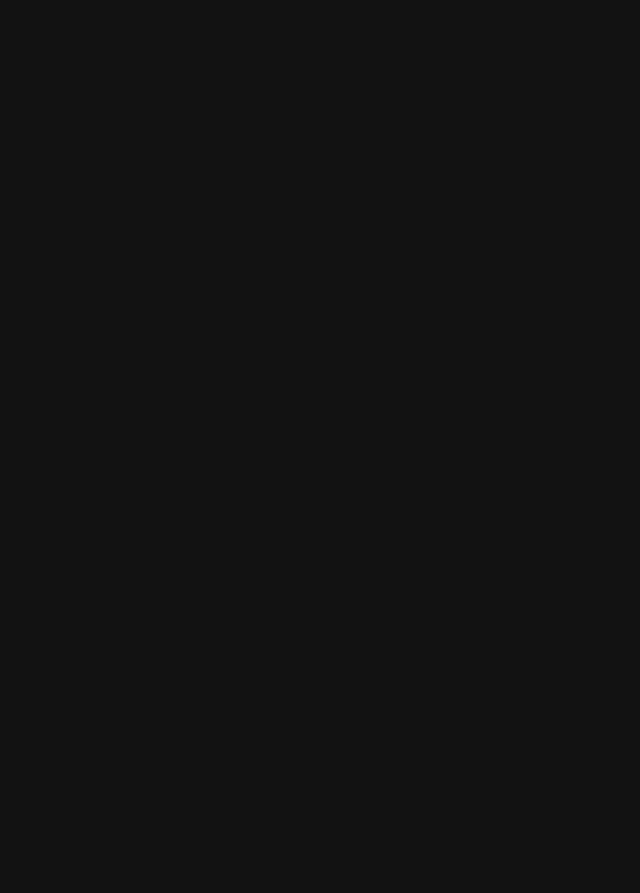
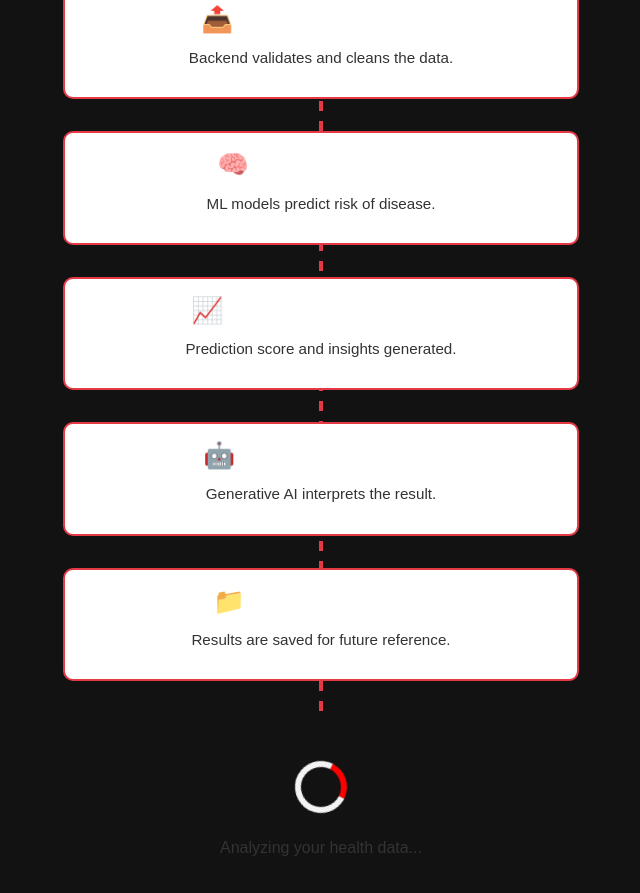
Before and after one commit to Kartik-Ranaut/Arogyadarshi, a React (Create React App) app: page / in a window 1280 px wide. Shown: the part 2580-3473 px from the top of the page, without its empty margins (319-959 px from the left). Before the commit the page ends 2303 px from the top, so only its background shows below. Built offline with nearby package versions, Linux system fonts and the light colour scheme.

Commit message:
Added flow and loader

```diff
--- /dev/null
+++ b/src/Components/DataFlowTimeline.js
@@ -0,0 +1,42 @@
+import React from "react";
+import "./dataFlowTimeline.css";
+
+export default function DataFlowTimeline() {
+  const steps = [
+    { title: "📝 Input Data", desc: "User enters health-related details." },
+    {
+      title: "📤 Data Processing",
+      desc: "Backend validates and cleans the data.",
+    },
+    { title: "🧠 ML Prediction", desc: "ML models predict risk of disease." },
+    {
+      title: "📈 Result Generation",
+      desc: "Prediction score and insights generated.",
+    },
+    {
+      title: "🤖 AI Interpretation",
+      desc: "Generative AI interprets the result.",
+    },
+    {
+      title: "📁 History Stored",
+      desc: "Results are saved for future reference.",
+    },
+  ];
+
+  return (
+    <div className="timeline-wrapper">
+      <h2 className="timeline-title">🔄 How Your Data Flows in Arogyadarshi</h2>
+      <div className="timeline-container">
+        {steps.map((step, index) => (
+          <div className="timeline-step" key={index}>
+            <div className="timeline-icon">{step.title}</div>
+            <p className="timeline-desc">{step.desc}</p>
+            {index !== steps.length - 1 && (
+              <div className="timeline-arrow">→</div>
+            )}
+          </div>
+        ))}
+      </div>
+    </div>
+  );
+}
--- a/src/Components/Diabetes.js
+++ b/src/Components/Diabetes.js
@@ -1,8 +1,13 @@
 import React, { useState } from "react";
 import "./diabetes.css";
-import { hasFormSubmit } from "@testing-library/user-event/dist/utils";
+import Loader from "./Loader";
+import DataFlowTimeline from "./DataFlowTimeline"; // newly added for data flow animation
+
 export default function Diabetes() {
   const [result, setresult] = useState(null);
+  const [isLoading, setIsLoading] = useState(false);
+  const [showTimeline, setShowTimeline] = useState(false);
+
   const labels = [
     { key: "Pregnancies", label: "Number of Pregnancies" },
     { key: "Glucose", label: "Glucose Level" },
@@ -13,44 +18,7 @@ export default function Diabetes() {
     { key: "DiabetesPedigreeFunction", label: "Diabetes Pedigree Function" },
     { key: "Age", label: "Age (years)" },
   ];
-  const submitForm = async (event) => {
-    event.preventDefault();
-    let newErrors = "";
-    Object.keys(data).forEach((key) => {
-      if (data[key] == "") {
-        newErrors += `${key}, `;
-      }
-    });
-    if (Object.keys(newErrors).length > 0) {
-      alert("Please add :" + newErrors + "");
-      return;
-    }
-    console.log("wait..");
-    const formattedData = Object.fromEntries(
-      Object.entries(data).map(([key, value]) => [
-        key,
-        isNaN(value) ? value : Number(value),
-      ])
-    );
-    try {
-      const response = await fetch(
-        "https://disease-prediction-api-2tmy.onrender.com/diabetespredict",
-        {
-          method: "POST",
-          headers: {
-            "Content-Type": "application/json",
-          },
-          body: JSON.stringify(formattedData), // Send converted data
-        }
-      );
-      const data = await response.json();
-      console.log("Prediction Result:", data);
-      setresult(data);
-    } catch (error) {
-      console.error("Error:", error);
-      alert("Error making request. Please try again.");
-    }
-  };
+
   const [data, setdata] = useState({
     Pregnancies: "",
     Glucose: "",
@@ -61,15 +29,66 @@ export default function Diabetes() {
     DiabetesPedigreeFunction: "",
     Age: "",
   });
+
   const handleChange = (e) => {
     setdata({
       ...data,
       [e.target.name]: e.target.value,
     });
   };
+
+  const submitForm = async (event) => {
+    event.preventDefault();
+
+    let newErrors = "";
+    Object.keys(data).forEach((key) => {
+      if (data[key] === "") {
+        newErrors += `${key}, `;
+      }
+    });
+
+    if (newErrors.length > 0) {
+      alert("Please add: " + newErrors);
+      return;
+    }
+
+    const formattedData = Object.fromEntries(
+      Object.entries(data).map(([key, value]) => [
+        key,
+        isNaN(value) ? value : Number(value),
+      ])
+    );
+
+    try {
+      setIsLoading(true);
+      setShowTimeline(true);
+
+      const response = await fetch(
+        "https://disease-prediction-api-2tmy.onrender.com/diabetespredict",
+        {
+          method: "POST",
+          headers: {
+            "Content-Type": "application/json",
+          },
+          body: JSON.stringify(formattedData),
+        }
+      );
+
+      const data = await response.json();
+      setresult(data);
+      setShowTimeline(true);
+    } catch (error) {
+      console.error("Error:", error);
+      alert("Error making request. Please try again.");
+    } finally {
+      setIsLoading(false);
+    }
+  };
+
   return (
     <form className="datafielddiab" onSubmit={submitForm}>
       <p className="diabhead">Diabetes Prediction User Interface Using ML</p>
+
       <div className="inputfield">
         {Object.keys(data).map((key, index) => (
           <div key={key} className="box">
@@ -84,22 +103,23 @@ export default function Diabetes() {
           </div>
         ))}
       </div>
+
       <input type="submit" className="submitForm" value="Get Result" />
 
-      <div>
-        {result ? (
-          <div>
-            {result.prediction[0] ? (
-              <p>You may have diabetes.</p>
-            ) : (
-              <p>You have a lower chance of having diabetes.</p>
-            )}
-            <p>{`The probability of having diabetes is: ${result.probability}%`}</p>
-          </div>
-        ) : (
-          <div></div>
-        )}
-      </div>
+      {isLoading && <Loader />}
+
+      {!isLoading && result && (
+        <div className="result-display">
+          <p>
+            {result.prediction[0]
+              ? "Your health data suggests a higher chance of diabetes. We recommend consulting a healthcare professional."
+              : "Your results suggest a lower risk of diabetes. Keep maintaining a healthy lifestyle!"}
+          </p>
+          <p>{`The probability of you having diabetes is: ${result.probability}%`}</p>
+        </div>
+      )}
+
+      {showTimeline && <DataFlowTimeline />}
     </form>
   );
 }
--- a/src/Components/Home.js
+++ b/src/Components/Home.js
@@ -3,6 +3,8 @@ import React from "react";
 import "./home.css";
 import HeartImg from "./Heart.jpg";
 import DiabetesImg from "./Diabetes.jpeg"
+import DataFlowTimeline from "./DataFlowTimeline";
+import Loader from "./Loader";
 import { useNavigate } from "react-router-dom";
 
 export default function Home() {
@@ -57,7 +59,7 @@ export default function Home() {
         </div>
 
         <div className="info-box">
-          <img src={DiabetesImg} alt="image aa jayegi bhai" className="info-image" />
+          <img src={DiabetesImg} alt="Diabetes" className="info-image" />
           <h2>Diabetes</h2>
           <p>
             Diabetes is a chronic disease that affects how your body turns food
@@ -163,6 +165,8 @@ export default function Home() {
         onClick={() => navigate("/get-started")}>
         🚀 Get Started
       </button>
+      <DataFlowTimeline/>
+      <Loader></Loader>
     </div>
   );
 }
--- /dev/null
+++ b/src/Components/Loader.js
@@ -0,0 +1,11 @@
+import React from "react";
+import "./loader.css";
+
+export default function Loader({ message = "Analyzing your health data..." }) {
+  return (
+    <div className="loader-section">
+      <div className="spinner"></div>
+      <p className="loader-text">{message}</p>
+    </div>
+  );
+}
--- /dev/null
+++ b/src/Components/dataFlowTimeline.css
@@ -0,0 +1,97 @@
+.timeline-wrapper {
+  text-align: center;
+  margin: 2rem auto;
+  max-width: 600px;
+  padding: 1rem;
+}
+
+.timeline-title {
+  font-size: 1.8rem;
+  font-weight: bold;
+  margin-bottom: 2rem;
+  color: #e63946;
+}
+
+.timeline-container {
+  position: relative;
+  display: flex;
+  flex-direction: column;
+  align-items: center;
+}
+
+.timeline-container::before {
+  content: '';
+  position: absolute;
+  left: 50%;
+  top: 0;
+  bottom: 0;
+  width: 4px;
+  background: repeating-linear-gradient(
+    to bottom,
+    #e63946,
+    #e63946 10px,
+    transparent 10px,
+    transparent 20px
+  );
+  transform: translateX(-50%);
+  z-index: 0;
+}
+
+.timeline-step {
+  background-color: #fff;
+  border: 2px solid #e63946;
+  border-radius: 10px;
+  padding: 1rem;
+  width: 80%;
+  margin-bottom: 2rem;
+  text-align: center;
+  position: relative;
+  z-index: 1;
+  animation: fadeSlideUp 1s ease forwards;
+  opacity: 0;
+}
+
+.timeline-step:nth-child(1) {
+  animation-delay: 0.1s;
+}
+.timeline-step:nth-child(2) {
+  animation-delay: 0.2s;
+}
+.timeline-step:nth-child(3) {
+  animation-delay: 0.3s;
+}
+.timeline-step:nth-child(4) {
+  animation-delay: 0.4s;
+}
+.timeline-step:nth-child(5) {
+  animation-delay: 0.5s;
+}
+.timeline-step:nth-child(6) {
+  animation-delay: 0.6s;
+}
+
+@keyframes fadeSlideUp {
+  0% {
+    opacity: 0;
+    transform: translateY(40px);
+  }
+  100% {
+    opacity: 1;
+    transform: translateY(0);
+  }
+}
+
+.timeline-icon {
+  font-size: 1.6rem;
+  font-weight: bold;
+  margin-bottom: 0.5rem;
+}
+
+.timeline-desc {
+  font-size: 0.95rem;
+  color: #333;
+}
+
+.timeline-arrow {
+  display: none; /* Since vertical line replaces arrow */
+}
--- a/src/Components/getStarted.css
+++ b/src/Components/getStarted.css
@@ -24,7 +24,7 @@
 }
 
 .wizard-step:hover {
-  transform: scale(1.05);
+  transform: scale(1.03);
 }
 
 .wizard-step h2 {
--- /dev/null
+++ b/src/Components/loader.css
@@ -0,0 +1,28 @@
+/* Components/loader.css */
+.loader-section {
+  display: flex;
+  flex-direction: column;
+  align-items: center;
+  margin-top: 20px;
+}
+
+.spinner {
+  border: 6px solid #f3f3f3;
+  border-top: 6px solid #ff0000;
+  border-radius: 50%;
+  width: 40px;
+  height: 40px;
+  animation: spin 1s linear infinite;
+  margin-bottom: 10px;
+}
+
+@keyframes spin {
+  0% { transform: rotate(0deg); }
+  100% { transform: rotate(360deg); }
+}
+
+.loader-text {
+  font-size: 16px;
+  font-weight: 500;
+  color: #333;
+}
```
